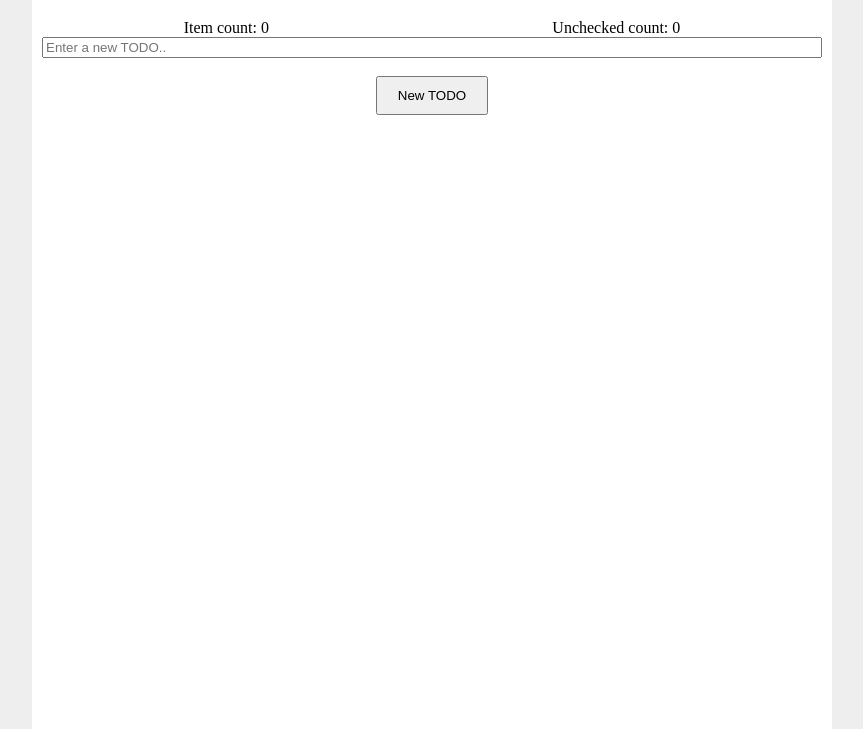
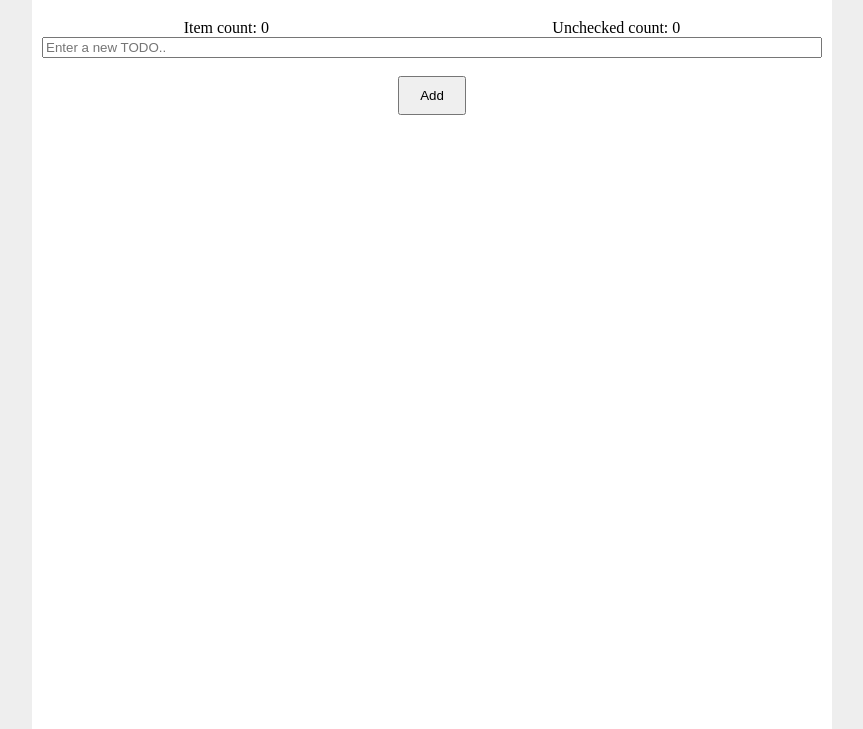
Before and after one commit to ahmedfarag9/Java-Script-Examples, a plain HTML site: page index.html in a window 1280 px wide. Shown: the part 71-800 px from the top of the page, without its empty margins (208-1071 px from the left). Drawn offline with Linux system fonts and the light colour scheme.

Commit message:
Edited button text

```diff
--- a/index.html
+++ b/index.html
@@ -12,7 +12,7 @@
 				<span>Unchecked count: <span id="unchecked-count">0</span></span>
 			</div>
 			<input class="form-control" id="todo-text" name="new_Todo" placeholder="Enter a new TODO.."><br>
-			<button class="button center" onClick="newTodo()">New TODO</button>
+			<button class="button center" onClick="newTodo()">Add</button>
 			<ul id="todo_list" class="todo_list"></ul>
 		</div>
 		<script src="./script.js"></script>
```
